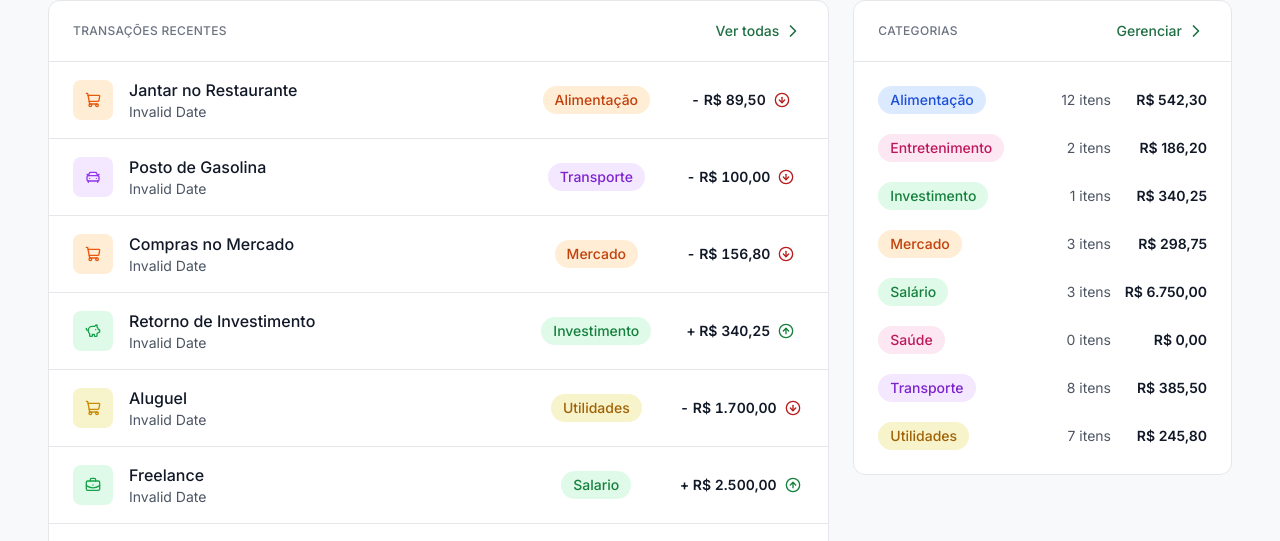
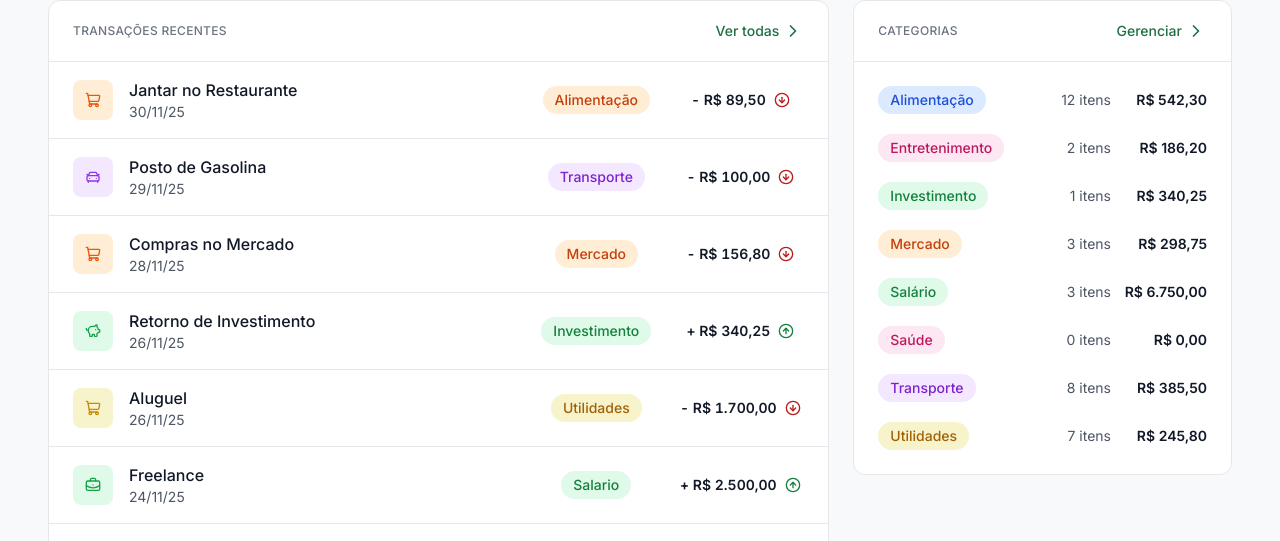
Before and after one commit to eullerbraz/financy, a React (Vite) app in the folder frontend/: page / in a window 1280 px wide. Shown: the part 259-800 px from the top of the page. Built offline with nearby package versions, Linux system fonts and the light colour scheme.

Commit message:
feat: Update transaction date handling to use ISO format; implement EditTransactionDialog for editing transactions in the TransactionsTable

```diff
--- a/frontend/src/pages/Dashboard/index.tsx
+++ b/frontend/src/pages/Dashboard/index.tsx
@@ -56,7 +56,7 @@ const recentTransactions: Transaction[] = [
   {
     id: 't-1',
     description: 'Jantar no Restaurante',
-    date: new Date('30/11/25'),
+    date: new Date('2025-11-30T19:30:00.000Z'),
     amount: -89.5,
     type: TransactionType.outflow,
     categoryId: 'c-1',
@@ -72,7 +72,7 @@ const recentTransactions: Transaction[] = [
   {
     id: 't-2',
     description: 'Posto de Gasolina',
-    date: new Date('29/11/25'),
+    date: new Date('2025-11-29T19:30:00.000Z'),
     amount: -100,
     type: TransactionType.outflow,
     categoryId: 'c-2',
@@ -88,7 +88,7 @@ const recentTransactions: Transaction[] = [
   {
     id: 't-3',
     description: 'Compras no Mercado',
-    date: new Date('28/11/25'),
+    date: new Date('2025-11-28T19:30:00.000Z'),
     amount: -156.8,
     type: TransactionType.outflow,
     categoryId: 'c-3',
@@ -104,7 +104,7 @@ const recentTransactions: Transaction[] = [
   {
     id: 't-4',
     description: 'Retorno de Investimento',
-    date: new Date('26/11/25'),
+    date: new Date('2025-11-26T19:30:00.000Z'),
     amount: 340.25,
     type: TransactionType.inflow,
     categoryId: 'c-4',
@@ -120,7 +120,7 @@ const recentTransactions: Transaction[] = [
   {
     id: 't-5',
     description: 'Aluguel',
-    date: new Date('26/11/25'),
+    date: new Date('2025-11-26T19:30:00.000Z'),
     amount: -1700,
     type: TransactionType.outflow,
     categoryId: 'c-5',
@@ -136,7 +136,7 @@ const recentTransactions: Transaction[] = [
   {
     id: 't-6',
     description: 'Freelance',
-    date: new Date('24/11/25'),
+    date: new Date('2025-11-24T19:30:00.000Z'),
     amount: 2500,
     type: TransactionType.inflow,
     categoryId: 'c-6',
@@ -152,7 +152,7 @@ const recentTransactions: Transaction[] = [
   {
     id: 't-7',
     description: 'Compras Jantar',
-    date: new Date('22/11/25'),
+    date: new Date('2025-11-22T19:30:00.000Z'),
     amount: -150,
     type: TransactionType.outflow,
     categoryId: 'c-7',
@@ -168,7 +168,7 @@ const recentTransactions: Transaction[] = [
   {
     id: 't-8',
     description: 'Cinema',
-    date: new Date('18/11/25'),
+    date: new Date('2025-11-18T19:30:00.000Z'),
     amount: -88,
     type: TransactionType.outflow,
     categoryId: 'c-8',
--- /dev/null
+++ b/frontend/src/pages/Transactions/components/EditTransactionDialog.tsx
@@ -0,0 +1,206 @@
+import { useEffect, useState } from 'react';
+import { Button } from '../../../components/ui/button';
+import {
+  Dialog,
+  DialogContent,
+  DialogDescription,
+  DialogHeader,
+  DialogTitle,
+} from '../../../components/ui/dialog';
+import { Input } from '../../../components/ui/input';
+import { Label } from '../../../components/ui/label';
+import {
+  Select,
+  SelectContent,
+  SelectGroup,
+  SelectItem,
+  SelectTrigger,
+  SelectValue,
+} from '../../../components/ui/select';
+import { TransactionType, type Transaction } from '../../../types';
+import { TransactionTypeInput } from './TransactionTypeInput';
+
+interface EditTransactionDialogProps {
+  transaction: Transaction;
+  open: boolean;
+  onOpenChange: (open: boolean) => void;
+  onEdited?: (transaction: Transaction) => void;
+}
+
+export function EditTransactionDialog({
+  transaction,
+  open,
+  onOpenChange,
+  onEdited,
+}: EditTransactionDialogProps) {
+  const [type, setType] = useState<TransactionType>(TransactionType.outflow);
+  const [description, setDescription] = useState('');
+  const [date, setDate] = useState<Date | null>(null);
+  const [amount, setAmount] = useState<number | null>(null);
+  const [category, setCategory] = useState<string | null>(null);
+
+  useEffect(() => {
+    setType(transaction.type);
+    setDescription(transaction.description);
+    setDate(transaction.date);
+    setAmount(transaction.amount);
+    setCategory(transaction.categoryId);
+  }, [transaction]);
+
+  const loading = false; // TODO: loading state from mutation
+
+  // const [createCategory, { loading }] = useMutation(CREATE_CATEGORY, {
+  //   onCompleted() {
+  //     toast.success('Category criada com sucesso');
+  //     onOpenChange(false);
+  // onEdited?.({
+  //   ...transaction,
+  //   type,
+  //   description,
+  //   date: date || transaction.date,
+  //   amount: amount ?? transaction.amount,
+  //   categoryId: category || transaction.categoryId,
+  // });
+  //   },
+  //   onError() {
+  //     toast.error('Falha ao criar a ideia');
+  //   },
+  // });
+
+  const handleSubmit = (e: React.FormEvent) => {
+    e.preventDefault();
+
+    onEdited?.({
+      ...transaction,
+      type,
+      description,
+      date: date || transaction.date,
+      amount: amount ?? transaction.amount,
+      categoryId: category || transaction.categoryId,
+    });
+  };
+
+  const clear = () => {
+    setType(TransactionType.outflow);
+    setDescription('');
+    setDate(null);
+    setAmount(0);
+    setCategory(null);
+  };
+
+  const handleOpenChange = (isOpen: boolean) => {
+    if (!isOpen) {
+      clear();
+    }
+
+    onOpenChange(isOpen);
+  };
+
+  return (
+    <Dialog open={open} onOpenChange={handleOpenChange}>
+      <DialogContent className='gap-6 max-w-md'>
+        <DialogHeader className='flex flex-col items-start gap-0.5'>
+          <DialogTitle className='text-base font-semibold text-gray-800'>
+            Nova transação
+          </DialogTitle>
+          <DialogDescription className='text-sm font-normal text-gray-600'>
+            Registre sua despesa ou receita
+          </DialogDescription>
+        </DialogHeader>
+
+        <form onSubmit={handleSubmit} className='flex flex-col gap-4 w-full'>
+          <div className='group flex flex-col gap-2'>
+            <TransactionTypeInput
+              value={type}
+              onValueChange={(value) =>
+                setType(value || TransactionType.outflow)
+              }
+            />
+          </div>
+
+          <div className='group flex flex-col gap-2'>
+            <Label
+              htmlFor='description'
+              className='group-has-[[data-slot=input-group-control]:focus-visible]:text-brand'
+            >
+              Descrição
+            </Label>
+            <Input
+              id='description'
+              placeholder='Ex. Alimentação'
+              value={description}
+              onChange={(e) => setDescription(e.target.value)}
+            />
+          </div>
+
+          <div className='flex gap-2 w-full'>
+            <div className='group flex flex-col gap-2 flex-1'>
+              <Label
+                htmlFor='date'
+                className='group-has-[[data-slot=input-group-control]:focus-visible]:text-brand'
+              >
+                Data
+              </Label>
+              <Input
+                id='date'
+                type='date'
+                value={date ? date.toISOString().split('T')[0] : ''}
+                onChange={(e) => setDate(new Date(e.target.value) || null)}
+              />
+            </div>
+
+            <div className='group flex flex-col gap-2 flex-1'>
+              <Label
+                htmlFor='amount'
+                className='group-has-[[data-slot=input-group-control]:focus-visible]:text-brand'
+              >
+                Valor
+              </Label>
+              <Input
+                id='amount'
+                type='number'
+                placeholder='R$ 0,00'
+                value={amount ?? ''}
+                onChange={(e) => setAmount(parseFloat(e.target.value) || 0)}
+              />
+            </div>
+          </div>
+
+          <div className='group flex flex-col gap-2 flex-1'>
+            <Label
+              htmlFor='category'
+              className='group-has-[[data-slot=input-group-control]:focus-visible]:text-brand text-sm font-medium text-gray-700'
+            >
+              Categoria
+            </Label>
+
+            <Select defaultValue='all'>
+              <SelectTrigger id='category' className='w-full'>
+                <SelectValue />
+              </SelectTrigger>
+              <SelectContent>
+                <SelectGroup>
+                  <SelectItem value='all'>Todas</SelectItem>
+                  <SelectItem value='food'>Alimentacao</SelectItem>
+                  <SelectItem value='transport'>Transporte</SelectItem>
+                  <SelectItem value='market'>Mercado</SelectItem>
+                  <SelectItem value='investiment'>Investimento</SelectItem>
+                </SelectGroup>
+              </SelectContent>
+            </Select>
+          </div>
+
+          <div className='flex justify-end gap-3 pt-2'>
+            <Button
+              className='w-full hover:bg-brand-dark'
+              type='submit'
+              disabled={loading}
+            >
+              Salvar
+            </Button>
+          </div>
+        </form>
+      </DialogContent>
+    </Dialog>
+  );
+}
--- a/frontend/src/pages/Transactions/components/TransactionsTable.tsx
+++ b/frontend/src/pages/Transactions/components/TransactionsTable.tsx
@@ -14,6 +14,7 @@ export function TransactionsTable({
   transactions,
 }: {
   transactions: Transaction[];
+  onEditTransaction: (transaction: Transaction) => void;
 }) {
   return (
     <Card className='gap-0 overflow-hidden border border-gray-200 p-0'>
--- a/frontend/src/pages/Transactions/index.tsx
+++ b/frontend/src/pages/Transactions/index.tsx
@@ -15,7 +15,7 @@ const transactions: Transaction[] = [
   {
     id: 't-1',
     description: 'Jantar no Restaurante',
-    date: new Date('30/11/25'),
+    date: new Date('2025-11-30T19:30:00.000Z'),
     amount: -89.5,
     type: TransactionType.outflow,
     categoryId: 'c-1',
@@ -31,7 +31,7 @@ const transactions: Transaction[] = [
   {
     id: 't-2',
     description: 'Posto de Gasolina',
-    date: new Date('29/11/25'),
+    date: new Date('2025-11-29T19:30:00.000Z'),
     amount: -100,
     type: TransactionType.outflow,
     categoryId: 'c-2',
@@ -47,7 +47,7 @@ const transactions: Transaction[] = [
   {
     id: 't-3',
     description: 'Compras no Mercado',
-    date: new Date('28/11/25'),
+    date: new Date('2025-11-28T19:30:00.000Z'),
     amount: -156.8,
     type: TransactionType.outflow,
     categoryId: 'c-3',
@@ -63,7 +63,7 @@ const transactions: Transaction[] = [
   {
     id: 't-4',
     description: 'Retorno de Investimento',
-    date: new Date('26/11/25'),
+    date: new Date('2025-11-26T19:30:00.000Z'),
     amount: 340.25,
     type: TransactionType.inflow,
     categoryId: 'c-4',
@@ -79,7 +79,7 @@ const transactions: Transaction[] = [
   {
     id: 't-5',
     description: 'Aluguel',
-    date: new Date('26/11/25'),
+    date: new Date('2025-11-26T19:30:00.000Z'),
     amount: -1700,
     type: TransactionType.outflow,
     categoryId: 'c-5',
@@ -95,7 +95,7 @@ const transactions: Transaction[] = [
   {
     id: 't-6',
     description: 'Freelance',
-    date: new Date('24/11/25'),
+    date: new Date('2025-11-24T19:30:00.000Z'),
     amount: 2500,
     type: TransactionType.inflow,
     categoryId: 'c-6',
@@ -111,7 +111,7 @@ const transactions: Transaction[] = [
   {
     id: 't-7',
     description: 'Compras Jantar',
-    date: new Date('22/11/25'),
+    date: new Date('2025-11-22T19:30:00.000Z'),
     amount: -150,
     type: TransactionType.outflow,
     categoryId: 'c-7',
@@ -127,7 +127,7 @@ const transactions: Transaction[] = [
   {
     id: 't-8',
     description: 'Cinema',
-    date: new Date('18/11/25'),
+    date: new Date('2025-11-18T19:30:00.000Z'),
     amount: -88,
     type: TransactionType.outflow,
     categoryId: 'c-8',
@@ -143,7 +143,7 @@ const transactions: Transaction[] = [
 ];
 
 export function Transactions() {
-  const [openDialog, setOpenDialog] = useState(false);
+  const [openCreateDialog, setCreateOpenDialog] = useState(false);
 
   return (
     <>
@@ -158,19 +158,24 @@ export function Transactions() {
           <Button
             className='hover:bg-brand-dark text-sm font-medium text-white'
             size='lg'
-            onClick={() => setOpenDialog(true)}
+            onClick={() => setCreateOpenDialog(true)}
           >
             <Plus className='size-4' />
             Nova transação
           </Button>
         </header>
         <TransactionsFilters />
-        <TransactionsTable transactions={transactions} />
+        <TransactionsTable
+          transactions={transactions}
+          onEditTransaction={(transaction) =>
+            console.log('Editar transação', transaction)
+          }
+        />
       </div>
 
       <CreateTransactionDialog
-        open={openDialog}
-        onOpenChange={setOpenDialog}
+        open={openCreateDialog}
+        onOpenChange={setCreateOpenDialog}
         onCreated={() => console.log('Transação criada')}
       />
     </>
```
Also changed, not shown: frontend/src/pages/Transactions/components/TransactionsTableItem.tsx (+14 -7 lines).
